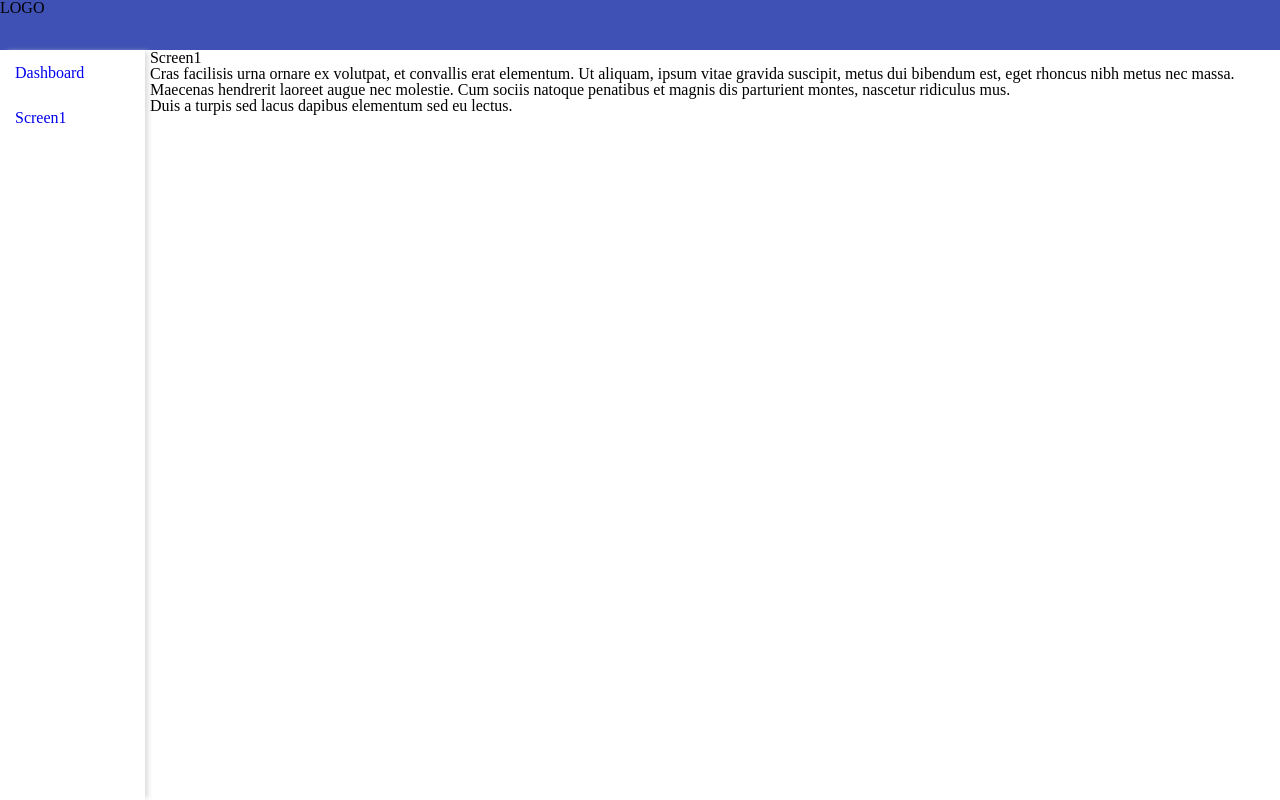
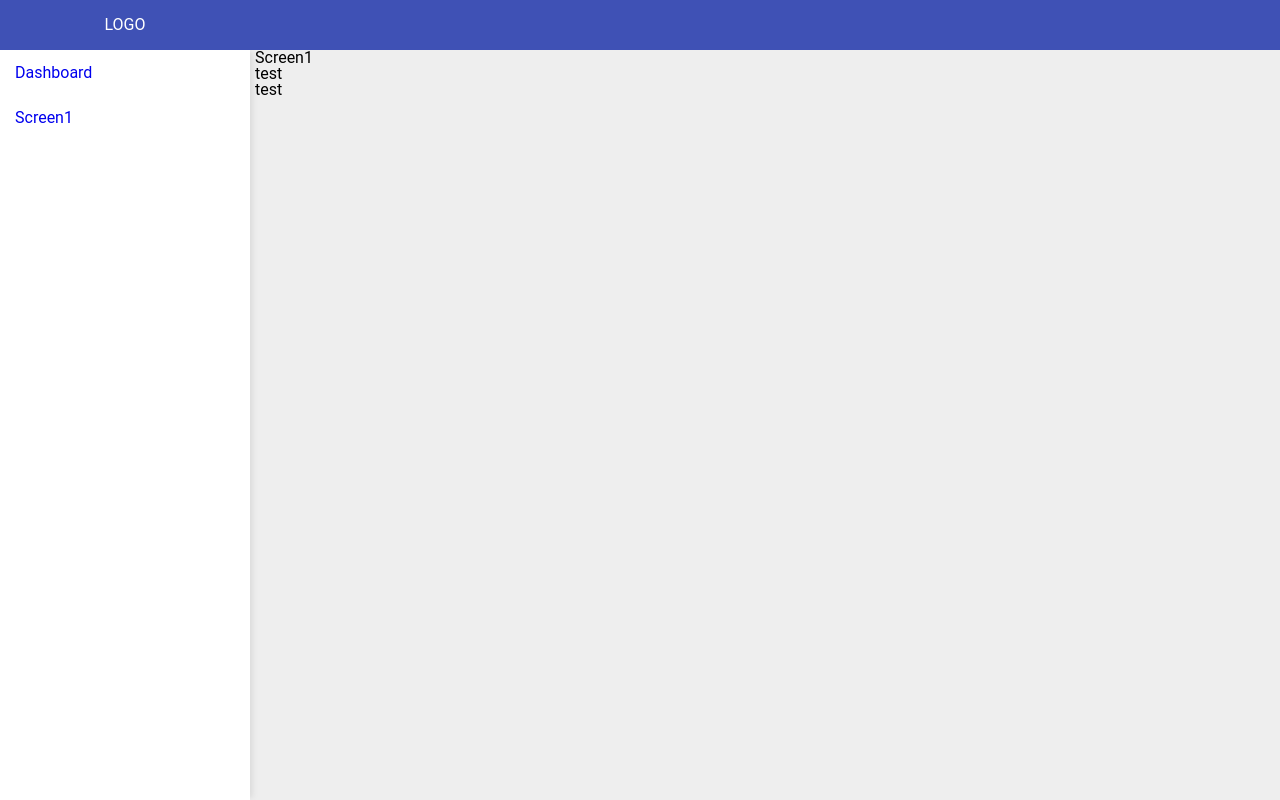
Before and after one commit to jpishko/es6-react-quickstart, a React app: page /screen1 in a window 1280 px wide. Built offline with nearby package versions, Linux system fonts and the light colour scheme; the HTML template or start-up script is replaced by a standard one.

Commit message:
Added background-color onClick switching to sidebar.

```diff
--- a/src/css/index.css
+++ b/src/css/index.css
@@ -1,3 +1,6 @@
 html, body, #root {
     height: 100%;
 }
+body {
+    font-family: 'Roboto', sans-serif;
+}
--- a/src/js/components/App.jsx
+++ b/src/js/components/App.jsx
@@ -5,7 +5,7 @@ import Dashboard from './screens/Dashboard.jsx';
 import Screen1 from './screens/Screen1.jsx';
 
 const StyledDivAppContainer = styled.div`
-  height: 100;
+  height: 100%;
   background-color: #EEEEEE;
 `
 const StyledDivTopNavBar = styled.div`
@@ -15,21 +15,23 @@ const StyledDivTopNavBar = styled.div`
   background-color: #3F51B5;
 `
 const StyledDivLogo = styled.div`
-  height: 100px;
-  width: 100%;
+  width: 250px;
+  height: 50px;
+  color: white;
+  text-align: center;
+  vertical-align: middle;
+  line-height: 50px;
 `
 const StyledDivBottomContainer = styled.div`
-  position: absolute;
   padding-top: 50px;
   display: flex;
   height: 100%;
 `
 const StyledMain = styled.main`
-  flex-grow: 1;
-  align-items: stretch;
+  flex: 1, 1, auto; /* growth factor 1, shrink factor 1, auto calculate width */
 `
 const StyledDivSideBar = styled.div`
-  flex-basis: 250px;
+  flex: 0 0 250px; /* don't grow, don't shrink, stay fixed at 250px */
   background-color: white;
   box-shadow: 5px 0 5px -2px #DDDDDD;
   margin-right: 5px;
@@ -43,11 +45,28 @@ const StyledNavLink = styled(NavLink)`
   line-height: 35px;
   padding: 5px 15px 5px 15px;
   text-decoration: none;
+  &:hover {
+    background-color: #EEEEEE;
+  }
 `
 
 export default class App extends React.Component {
   constructor() {
     super();
+    this.state = {
+      activeLink: "dashboard"
+    };
+    this.setActiveLink = this.setActiveLink.bind(this);
+  }
+
+  setActiveLink(event) {
+    event.preventDefault();
+    let currentActiveLink = document.querySelector(`a[data-name="${this.state.activeLink}"]`);
+    currentActiveLink.style.backgroundColor = "";
+    let newActiveLinkName = event.target.attributes["data-name"].value;
+    let newActiveLink = document.querySelector(`a[data-name="${newActiveLinkName}"]`);
+    newActiveLink.style.backgroundColor = "#EEEEEE";
+    this.setState({activeLink: newActiveLinkName});
   }
 
   render() {
@@ -65,8 +84,8 @@ export default class App extends React.Component {
             <StyledDivSideBar>
               <nav>
                 <StyledUl>
-                  <li><StyledNavLink to="/">Dashboard</StyledNavLink></li>
-                  <li><StyledNavLink to="/screen1">Screen1</StyledNavLink></li>
+                  <li><StyledNavLink to="/" data-name="dashboard" onClick={this.setActiveLink}>Dashboard</StyledNavLink></li>
+                  <li><StyledNavLink to="/screen1" data-name="screen1" onClick={this.setActiveLink}>Screen1</StyledNavLink></li>
                 </StyledUl>
               </nav>
             </StyledDivSideBar>
--- a/src/js/components/screens/Screen1.jsx
+++ b/src/js/components/screens/Screen1.jsx
@@ -5,14 +5,9 @@ export default class Screen1 extends React.Component {
     return (
       <div>
         <h2>Screen1</h2>
-        <p>Cras facilisis urna ornare ex volutpat, et
-        convallis erat elementum. Ut aliquam, ipsum vitae
-        gravida suscipit, metus dui bibendum est, eget rhoncus nibh
-        metus nec massa. Maecenas hendrerit laoreet augue
-        nec molestie. Cum sociis natoque penatibus et magnis
-        dis parturient montes, nascetur ridiculus mus.</p>
+        <p>test</p>
 
-        <p>Duis a turpis sed lacus dapibus elementum sed eu lectus.</p>
+        <p>test</p>
       </div>
     );
   }
```
Also changed, not shown: 1 other file (tests, documents, lock files or other folders).
